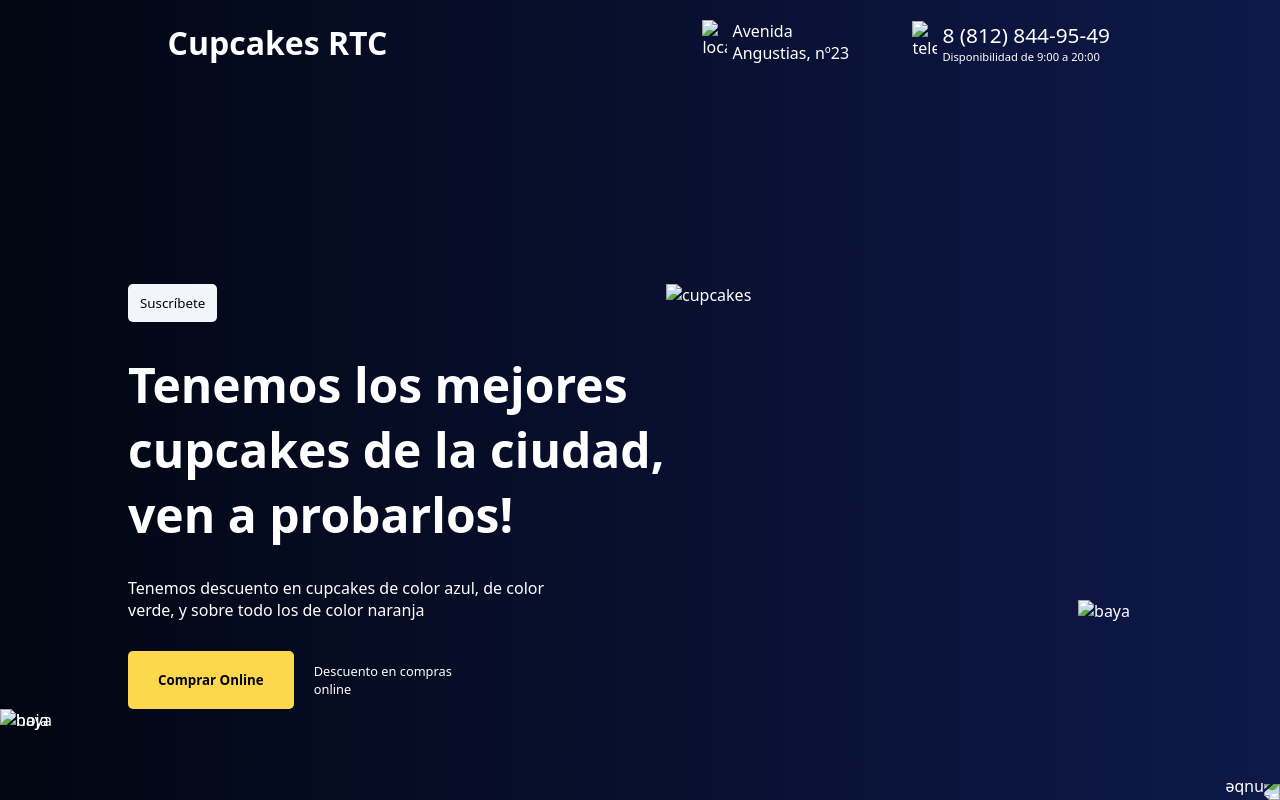
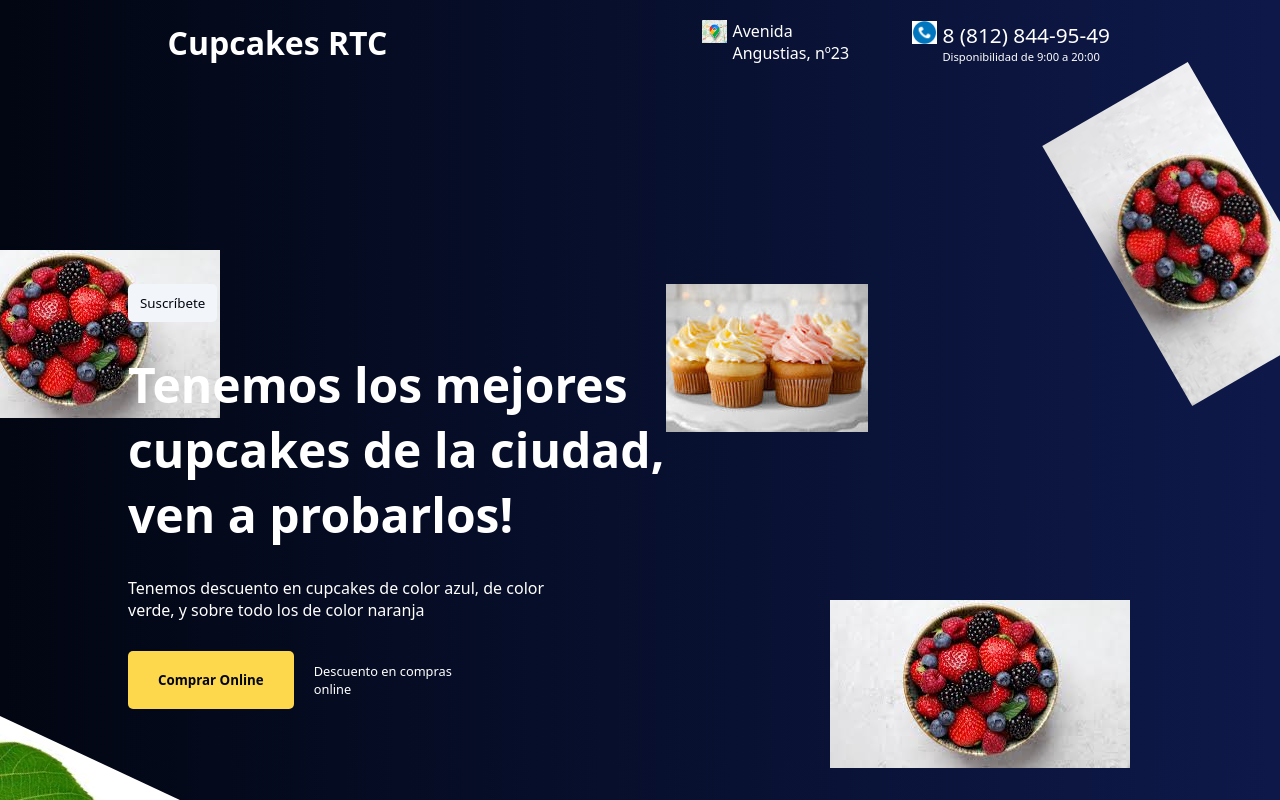
Before and after one commit to FerminGarridoMartinDAM/PrimeraPractica, a plain HTML site: page index.html in a window 1280 px wide. Drawn offline with Linux system fonts and the light colour scheme; a web font is replaced by a local one.

Commit message:
Comentario3 Todas las imagenes actualizas

```diff
--- a/index.html
+++ b/index.html
@@ -13,14 +13,14 @@
         <div id="contact">
           <div class="location">
             <img
-              src="<https://res.cloudinary.com/dvxk7aq5u/image/upload/v1725270983/Ejemplos%20RTC/location_ntgeke.png>"
+              src="Imagenes/Simbologoogle.jpeg"
               alt="location"
             />
             <p>Avenida Angustias, nº23</p>
           </div>
           <div class="tel">
             <img
-              src="<https://res.cloudinary.com/dvxk7aq5u/image/upload/v1725270982/Ejemplos%20RTC/tel_xndb2i.png>"
+              src="Imagenes/Imagentelefono.png"
               alt="telephone"
             />
             <p><span>8 (812) 844-95-49</span> Disponibilidad de 9:00 a 20:00</p>
@@ -41,32 +41,28 @@
           </div>
         </div>
         <img
-          src="<https://borges1896.com/app/uploads//2021/06/Cupcake.png>"
+          src="Imagenes/ImagenCupcakes.jpeg"
           alt="cupcakes"
         />
       </div>
+
       <img
-        src="<https://res.cloudinary.com/dvxk7aq5u/image/upload/v1725270976/Ejemplos%20RTC/nube_aba5mh.png>"
-        alt="nube"
-        class="nube"
-      />
-      <img
-        src="<https://res.cloudinary.com/dvxk7aq5u/image/upload/v1725270982/Ejemplos%20RTC/berry_j6livx.png>"
+        src="Imagenes/ImagenBaya.jpeg"
         alt="baya"
         class="berry"
       />
       <img
-        src="<https://res.cloudinary.com/dvxk7aq5u/image/upload/v1725270982/Ejemplos%20RTC/berry_j6livx.png>"
+        src="Imagenes/ImagenBaya.jpeg"
         alt="baya"
         class="berry"
       />
       <img
-        src="<https://res.cloudinary.com/dvxk7aq5u/image/upload/v1725270982/Ejemplos%20RTC/berry_j6livx.png>"
+        src="Imagenes/ImagenBaya.jpeg"
         alt="baya"
         class="berry"
       />
       <img
-        src="<https://res.cloudinary.com/dvxk7aq5u/image/upload/v1725270982/Ejemplos%20RTC/leaf_zdjj8r.png>"
+        src="Imagenes/ImagenHoja.jpeg"
         alt="hoja"
         class="leaf"
       />
```
Also changed, not shown: Imagenes/ImagenBaya.jpeg (added), Imagenes/ImagenCupcakes.jpeg (added), Imagenes/ImagenHoja.jpeg (added), Imagenes/ImagenNube.jpeg (added), Imagenes/Imagentelefono.png (added), Imagenes/Simbologoogle.jpeg (added).
